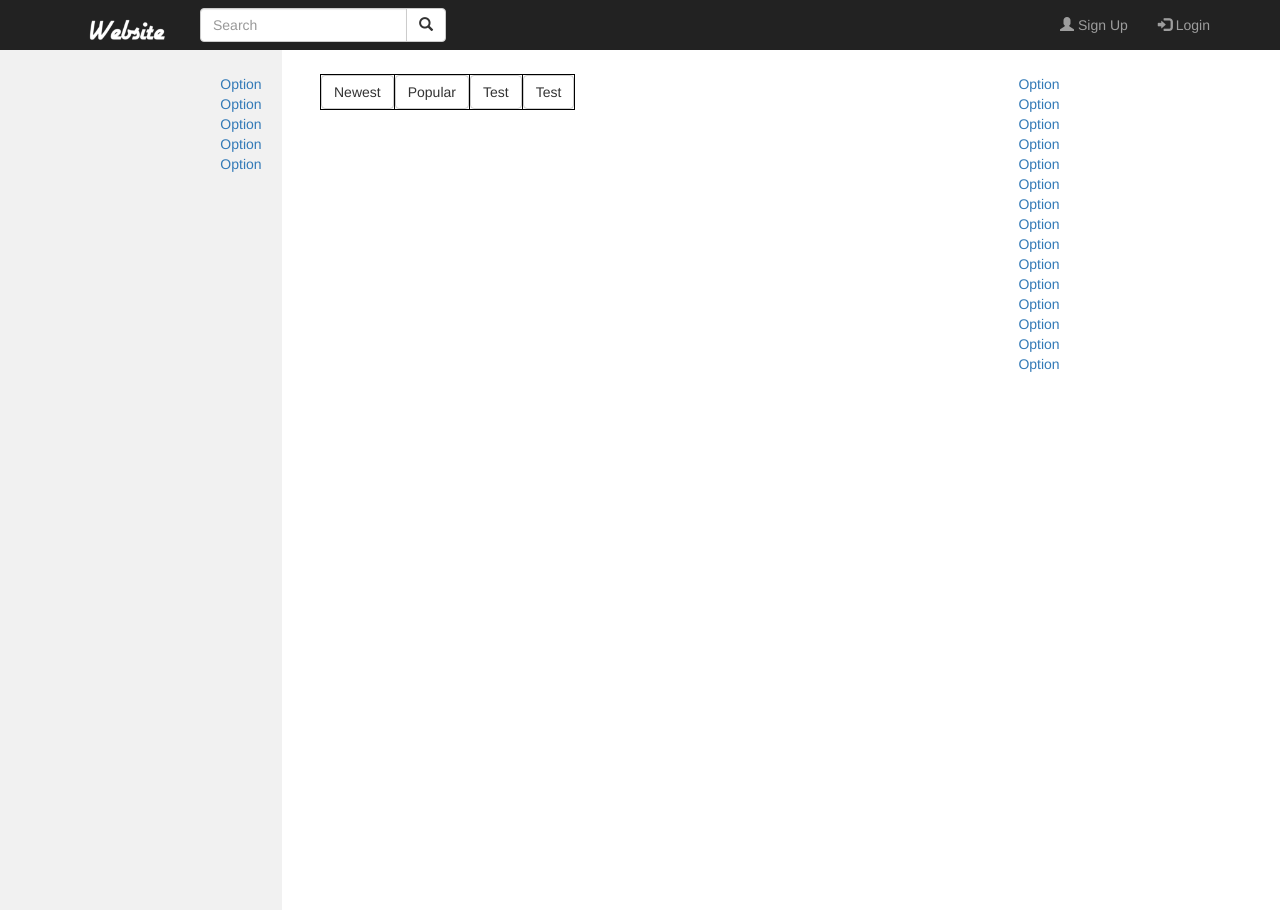
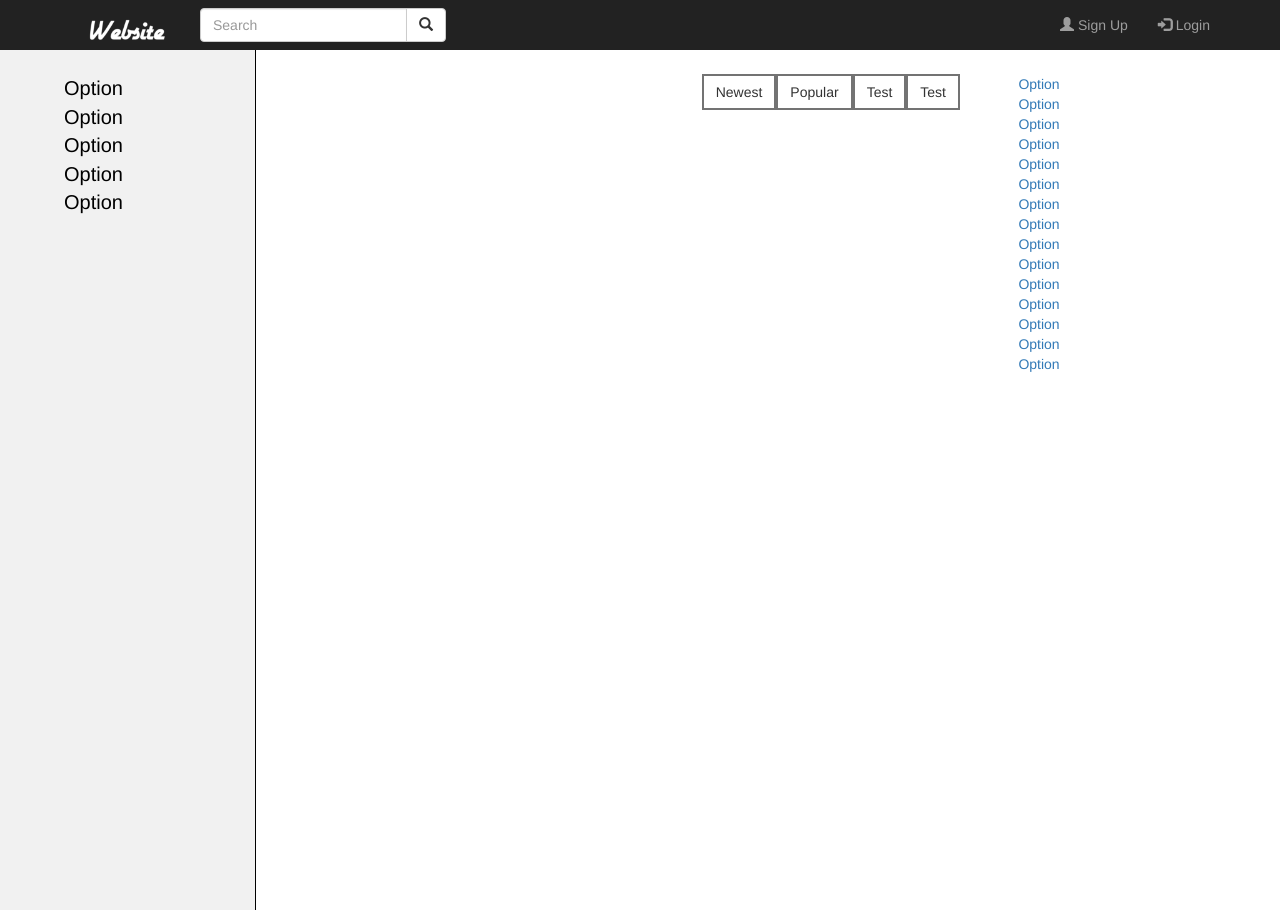
Before and after one commit to saurabh18213/asQuery, a Flask app: page / in a window 1280 px wide. Run offline with Flask 2, Linux system fonts and the light colour scheme; data that the repository does not hold is empty; some libraries are stand-ins or nearby versions.

Commit message:
Integrate changes

```diff
--- a/app/routes.py
+++ b/app/routes.py
@@ -22,4 +22,4 @@ def index():
 
 @app.route('/question')
 def question():
-    return render_template('index.html')
+    return render_template('question.html')
--- /dev/null
+++ b/app/static/base.css
@@ -0,0 +1,129 @@
+.center-area{
+  padding-top: 50px;
+  height: 100%;
+  padding-bottom: 50px;
+}
+
+.sidebar {
+  left: 0%;
+  padding-top: 24px;
+  background-color: #f1f1f1;
+  position: fixed;
+  height: 100%;
+  width: 20%;
+  overflow: auto;
+  text-align: left;
+  padding-left: 5%;
+  border-right: 1px solid black;
+}
+.sidebar a{
+ color: black;
+ font-size: 20px;
+
+}
+.sidebar a:hover{
+  text-decoration: none;
+  color: 	#9932CC;
+  transition: background-color .5s;
+}
+
+.choose table{
+  float: right;
+}
+.choose table, tr, th{
+  /*border: 1px solid black*/
+  height: 30px;
+  padding-right: 100px;
+}
+.choose button{
+  border:2px solid black;
+  border-color: #737373;
+  border-radius: 0px;
+}
+.choose button:hover{
+  background-color:#ffff99;
+  color: black;
+  border-color: black;
+  transition: background-color .5s;
+}
+
+.middle{
+   padding-top: 24px;
+   max-width: 1100px;
+   width: 50%;
+   margin: 0 auto;
+   border-left-width: 2px;
+  /*background-color:  #FAFAD2;*/
+}
+
+
+.right-sidebar{
+  float: right;
+  padding-top: 24px;
+  width: 22%;
+  padding-left: 20px;
+  padding-right: 20px;
+  margin-right: 0%;
+}
+.other-tags a{
+  color: black;
+  background-color:  #ccffcc;;
+  border-radius: 5px;
+  padding-left: 3px;
+  padding-right: 3px;
+  padding-top: 3px;
+  padding-bottom: 3px;
+}
+.other-tags a:hover{
+  text-decoration: none;
+  color: black;
+  background-color:#99ff99;
+  transition: background-color .5s;
+}
+.other-links a{
+  color:#006633;
+}
+.other-links a:hover{
+  color:  #00cc66;
+  text-decoration: none;
+  transition: color .4s;
+}
+
+.question-box{
+  background-color: #f1f1f1;
+  padding-top: 12px;
+  padding-left: 12px;
+  padding-right: 12px;
+  padding-bottom: 12px;
+}
+.question-box th, tr{
+  padding-left: 10px;
+  padding-right: 10px;
+
+}
+.left-cell{
+  padding-top: 10px;
+  padding-bottom: 10px;
+  text-align: center;
+  text-decoration: none;
+}
+.right-cell{
+  padding-bottom: 10px;
+}
+.right-cell a:hover{
+  text-decoration: none;
+  transition: color .4s;
+}
+.asked-by a:hover{
+  text-decoration: none;
+  transition: background-color .4s;
+}
+.asked-by button{
+  float: right;
+}
+#down-btn{
+  background-color: #ff4d4d;
+}
+#down-btn:hover{
+  background-color:  #ff1a1a;
+}
--- a/app/templates/base.html
+++ b/app/templates/base.html
@@ -1,14 +1,42 @@
-<html>
-    <!-- <head>
-      {% if title %}
-      <title>{{ title }} - Microblog</title>
-      {% else %}
-      <title>Welcome to Microblog</title>
-      {% endif %}
-    </head> -->
-    <body>
-        <p>Header</p>
-        {% block content %}{% endblock %}
-        <p>Footer</p>
-    </body>
+<!DOCTYPE html>
+<html lang="en" dir="ltr" class="">
+  <head>
+    <meta charset="utf-8">
+    <title></title>
+    <link rel="stylesheet" href="{{ url_for('static', filename='base.css') }}">
+    <link rel="stylesheet" href="https://maxcdn.bootstrapcdn.com/bootstrap/3.4.0/css/bootstrap.min.css">
+    <script src="https://ajax.googleapis.com/ajax/libs/jquery/3.4.0/jquery.min.js"></script>
+    <script src="https://maxcdn.bootstrapcdn.com/bootstrap/3.4.0/js/bootstrap.min.js"></script>
+
+  </head>
+  <body>
+
+  <header class="topbar navbar-inverse navbar-fixed-top"> <!-- add body padding padding-top: 50px-->
+    <div class="container">
+    <div class="navbar-brand">
+      <img src="{{ url_for('static', filename='logo2.png') }}" height="30px">
+    </div>
+  <form class="navbar-form navbar-left" action="/action.php">
+    <div class="input-group">
+      <input type="text" class="form-control" placeholder="Search" name="search" >
+      <div class="input-group-btn">
+        <button class="btn btn-default" type="submit">
+          <i class="glyphicon glyphicon-search"></i>
+        </button>
+      </div>
+    </div>
+  </form>
+  <ul class="nav navbar-nav navbar-right">
+    <li><a href="#"><span class="glyphicon glyphicon-user"></span> Sign Up</a></li>
+    <li><a href="#"><span class="glyphicon glyphicon-log-in"></span> Login</a></li>
+  </ul>
+</div>
+  </header>
+
+  <div class="center-area">
+    {% block content %}{% endblock %}
+  </div>
+
+
+  </body>
 </html>
--- a/app/templates/home.html
+++ b/app/templates/home.html
@@ -1,39 +1,6 @@
-<!DOCTYPE html>
-<html lang="en" dir="ltr" class="">
-  <head>
-    <meta charset="utf-8">
-    <title></title>
-    <link rel="stylesheet" href="{{ url_for('static', filename='home.css') }}">
-    <link rel="stylesheet" href="https://maxcdn.bootstrapcdn.com/bootstrap/3.4.0/css/bootstrap.min.css">
-    <script src="https://ajax.googleapis.com/ajax/libs/jquery/3.4.0/jquery.min.js"></script>
-    <script src="https://maxcdn.bootstrapcdn.com/bootstrap/3.4.0/js/bootstrap.min.js"></script>
-  </head>
-  <body>
+{% extends 'base.html' %}
 
-  <header class="topbar navbar-inverse navbar-fixed-top"> <!-- add body padding padding-top: 50px-->
-    <div class="container">
-    <div class="navbar-brand">
-      <!--<a href="#" class="navbar-brand">Logo</a>-->
-      <img src="{{ url_for('static', filename='logo2.png') }}" height="30px">
-    </div>
-  <form class="navbar-form navbar-left" action="/action.php">
-    <div class="input-group">
-      <input type="text" class="form-control" placeholder="Search" name="search">
-      <div class="input-group-btn">
-        <button class="btn btn-default" type="submit">
-          <i class="glyphicon glyphicon-search"></i>
-        </button>
-      </div>
-    </div>
-  </form>
-  <ul class="nav navbar-nav navbar-right">
-    <li><a href="#"><span class="glyphicon glyphicon-user"></span> Sign Up</a></li>
-    <li><a href="#"><span class="glyphicon glyphicon-log-in"></span> Login</a></li>
-  </ul>
-</div>
-  </header>
-
-  <div class="center-area">
+{% block content %}
 
     <div class="sidebar">
         {% block leftSidebar %}
@@ -65,7 +32,7 @@
       {% endblock %}
     </div>
 
-    {% block content %}
+
     <div class="middle">
       <div class="choose">
         <table>
@@ -106,7 +73,6 @@
 
     <button type="button" class="btn btn-default" name="Newest">Ask Question</button>
     {% endblock %}
-  </div>
   <!-- <footer class="bottombar navbar-inverse">
     <div class="container">
       <div class="navbar-brand">
@@ -121,5 +87,5 @@
     </div>
   </footer> -->
 
-  </body>
-</html>
+  <!-- </body>
+</html> -->
```
Also changed, not shown: app/templates/question.html (+7 -38 lines).
